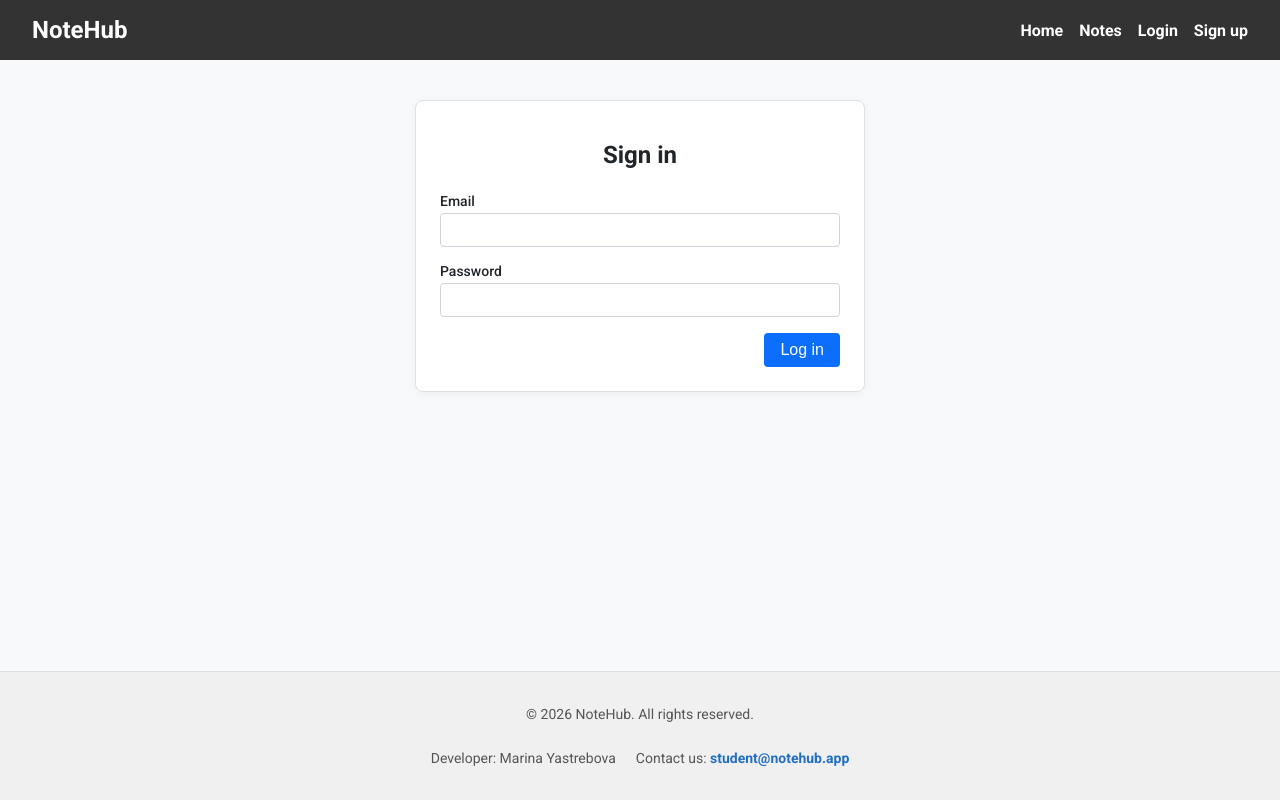
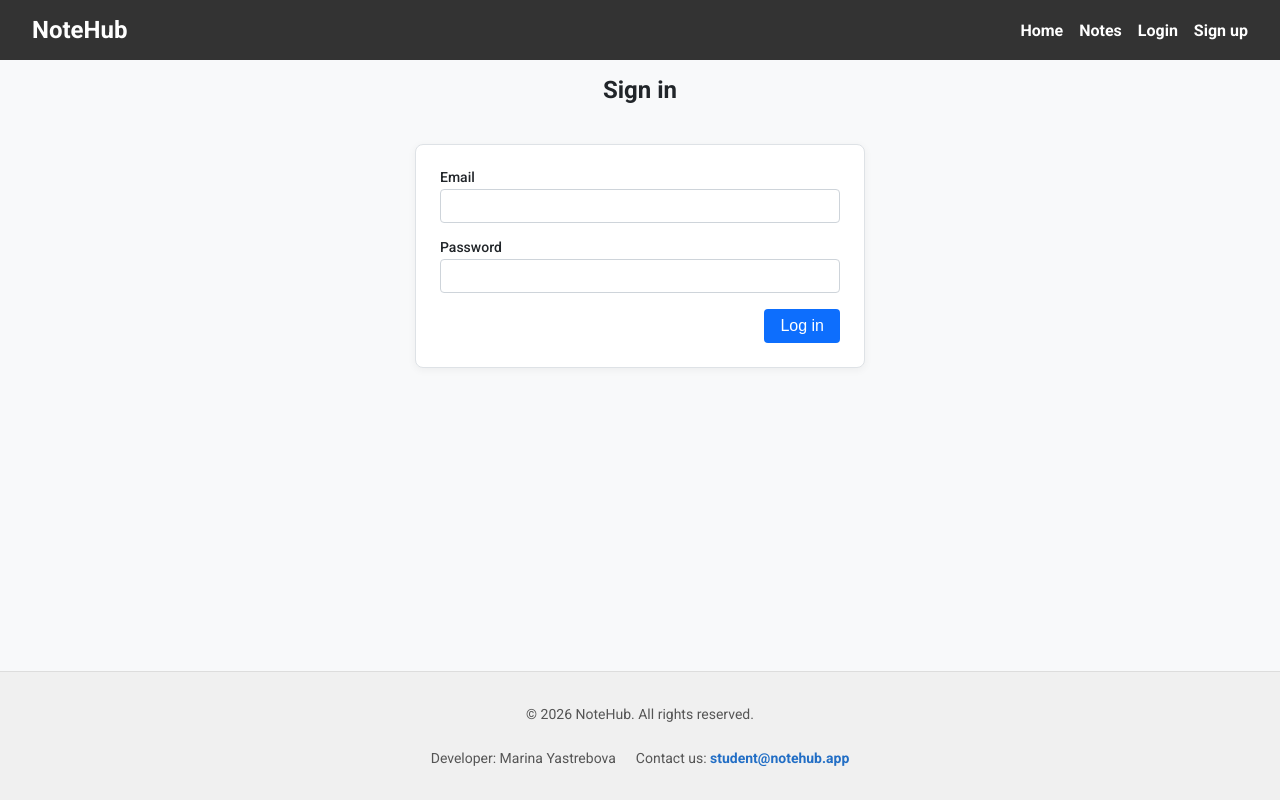
Before and after one commit to MarinaYastrebova/09-auth, a Next.js app: page /sign-in in a window 1280 px wide. Built offline with nearby package versions, Linux system fonts and the light colour scheme; no server answers.

Commit message:
and fix 401 on sign-up

```diff
--- a/app/(auth routes)/sign-in/page.tsx
+++ b/app/(auth routes)/sign-in/page.tsx
@@ -10,33 +10,28 @@ export default function SignInPage() {
   const router = useRouter();
   const [error, setError] = useState('');
 
-  const handleSubmit = async (formData: FormData) => {
+  const handleSubmit = async (e: React.FormEvent<HTMLFormElement>) => {
+    e.preventDefault();
     setError('');
 
+    const formData = new FormData(e.currentTarget);
+    const email = formData.get('email') as string;
+    const password = formData.get('password') as string;
+
     try {
-      const formValues = Object.fromEntries(formData) as unknown as LoginData;
-
-      const res = await login(formValues);
-
-      if (res) {
-        router.push('/profile');
-      } else {
-        setError('Invalid email or password');
-      }
-    } catch (error) {
-      setError(
-        (error as APIError).response?.data?.error ??
-          (error as APIError).message ??
-          'Oops... something went wrong'
-      );
+      await login({ email, password } as LoginData);
+      router.push('/profile');
+    } catch (err) {
+      const e = err as APIError;
+      setError(e.response?.data?.error || e.message || 'Invalid email or password');
     }
   };
 
   return (
     <main className={css.mainContent}>
-      <form className={css.form} action={handleSubmit}>
-        <h1 className={css.formTitle}>Sign in</h1>
+      <h1 className={css.formTitle}>Sign in</h1>
 
+      <form className={css.form} onSubmit={handleSubmit}>
         <div className={css.formGroup}>
           <label htmlFor="email">Email</label>
           <input id="email" type="email" name="email" className={css.input} required />
```
Also changed, not shown: app/(auth routes)/sign-up/page.tsx (+9 -7 lines).
